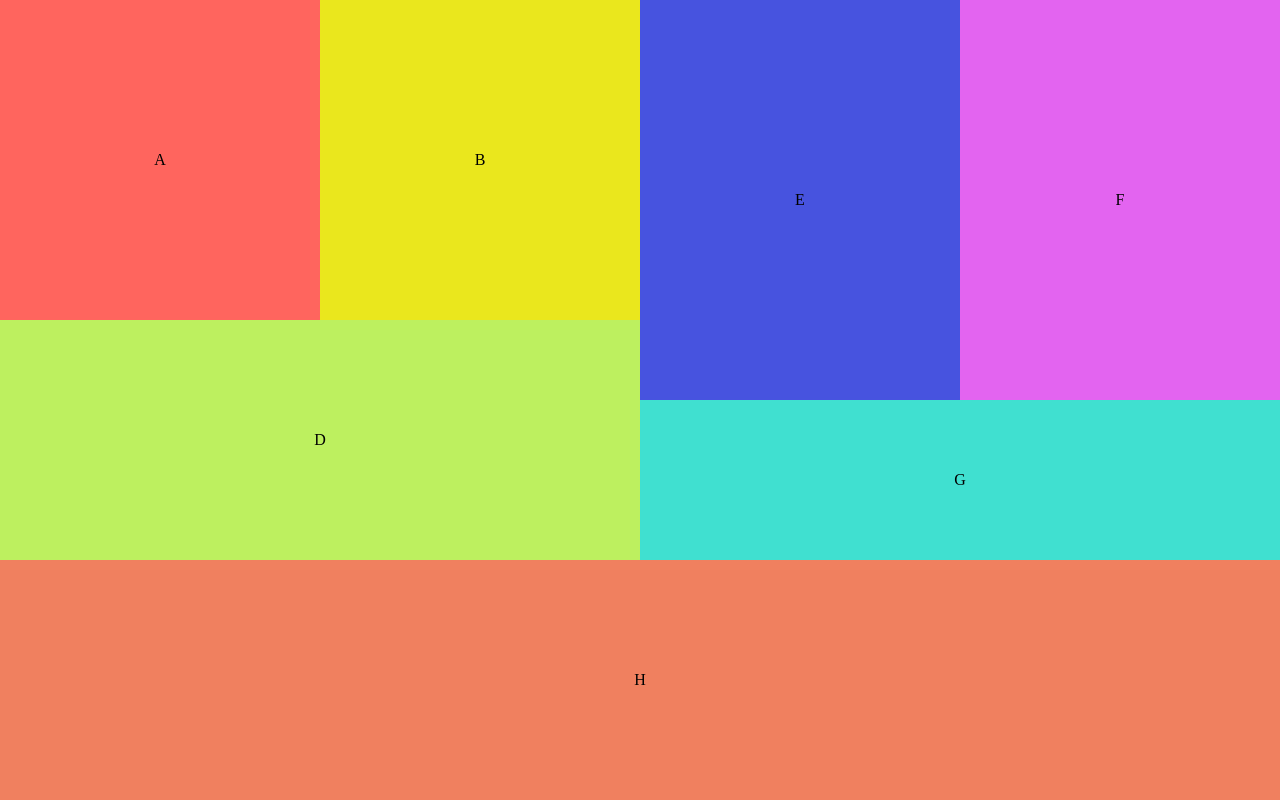
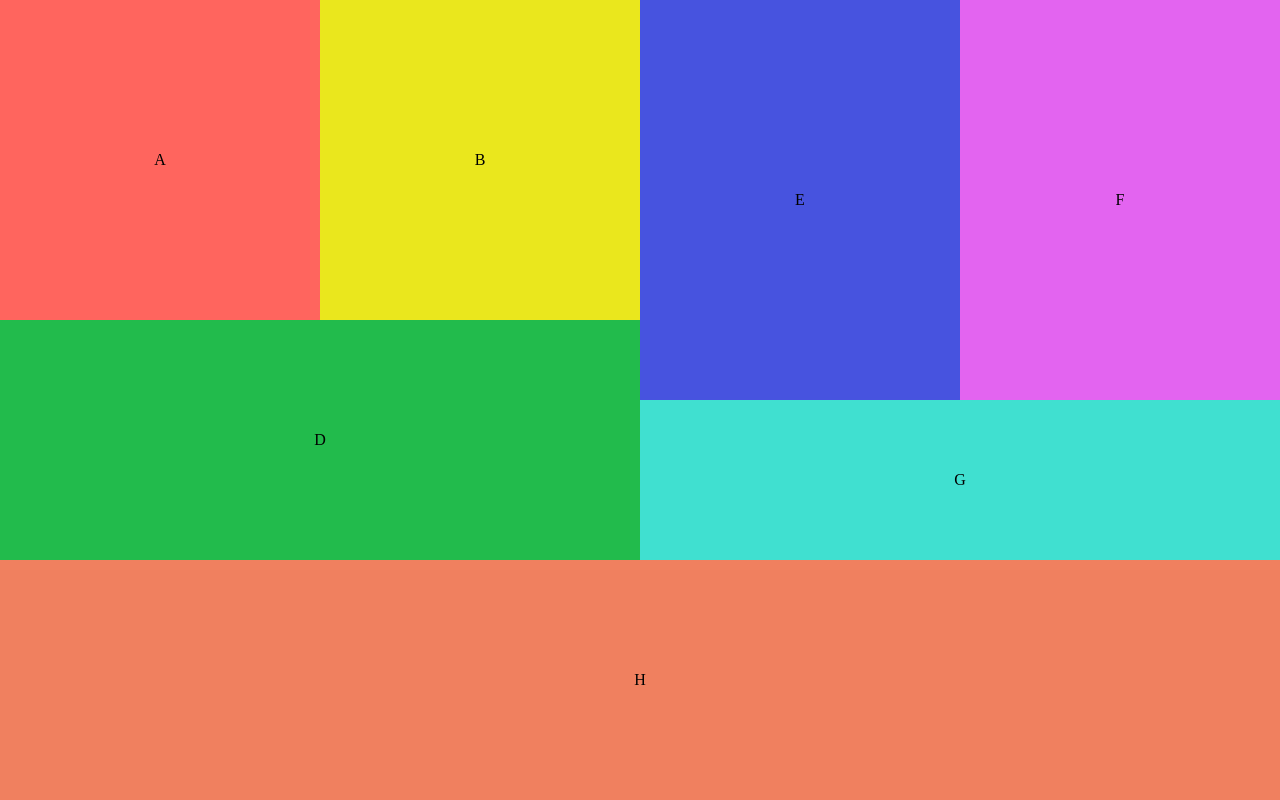
Before and after one commit to Projnajit/CSSpractice, a plain HTML site: page index.html in a window 1280 px wide. Drawn offline with Linux system fonts and the light colour scheme.

Commit message:
some color changed in pra1.css file

```diff
--- a/givenPractice/prac1.css
+++ b/givenPractice/prac1.css
@@ -53,7 +53,8 @@ body{
     height: 40vh;
 }
 .d{
-    background: #bdf05f;
+    background: #22bb4c;
+    /* background: #bdf05f; */
     flex-basis: 100%;
     height: 30vh;
 }
@@ -87,7 +88,7 @@ body{
 }
 
 .d:hover {
-    background: #dbf48b; /* Change to the light color you want */
+    background: #4ada71; /* Change to the light color you want */
 }
 
 .e:hover {
```
